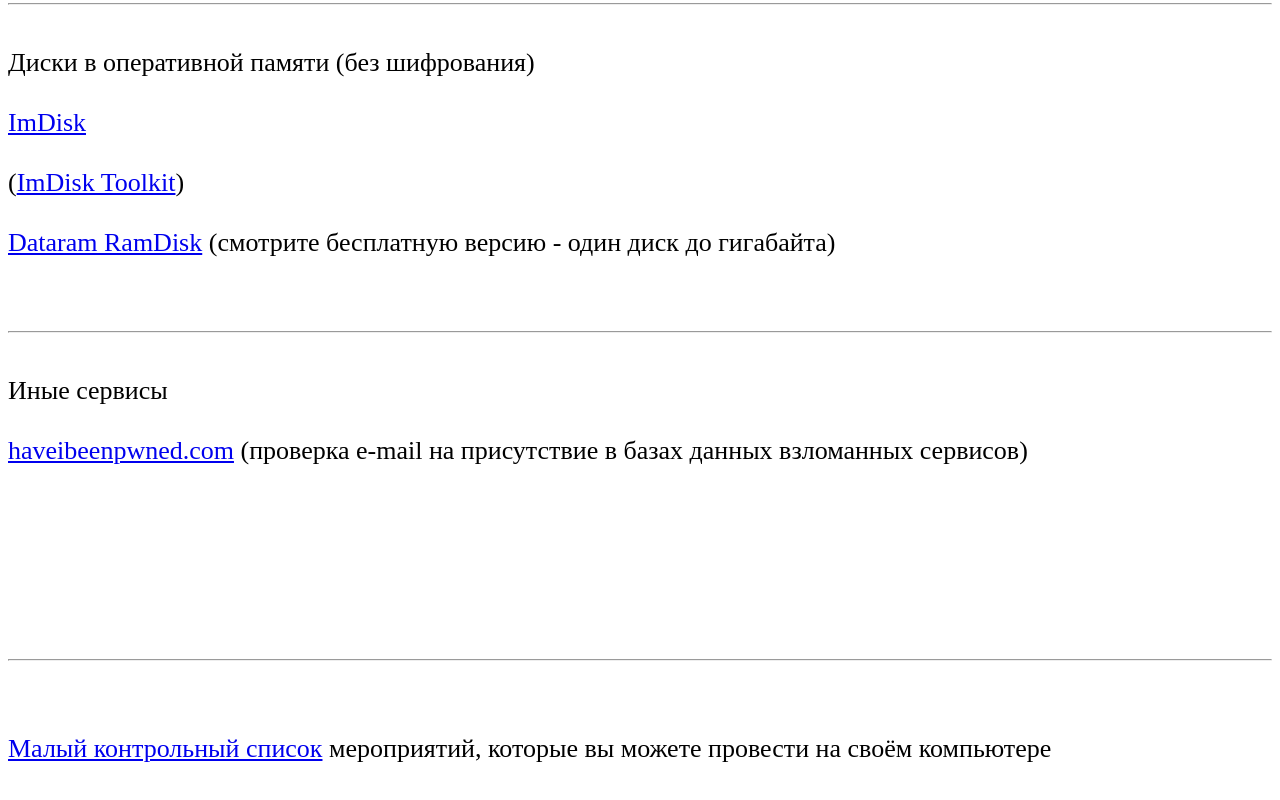
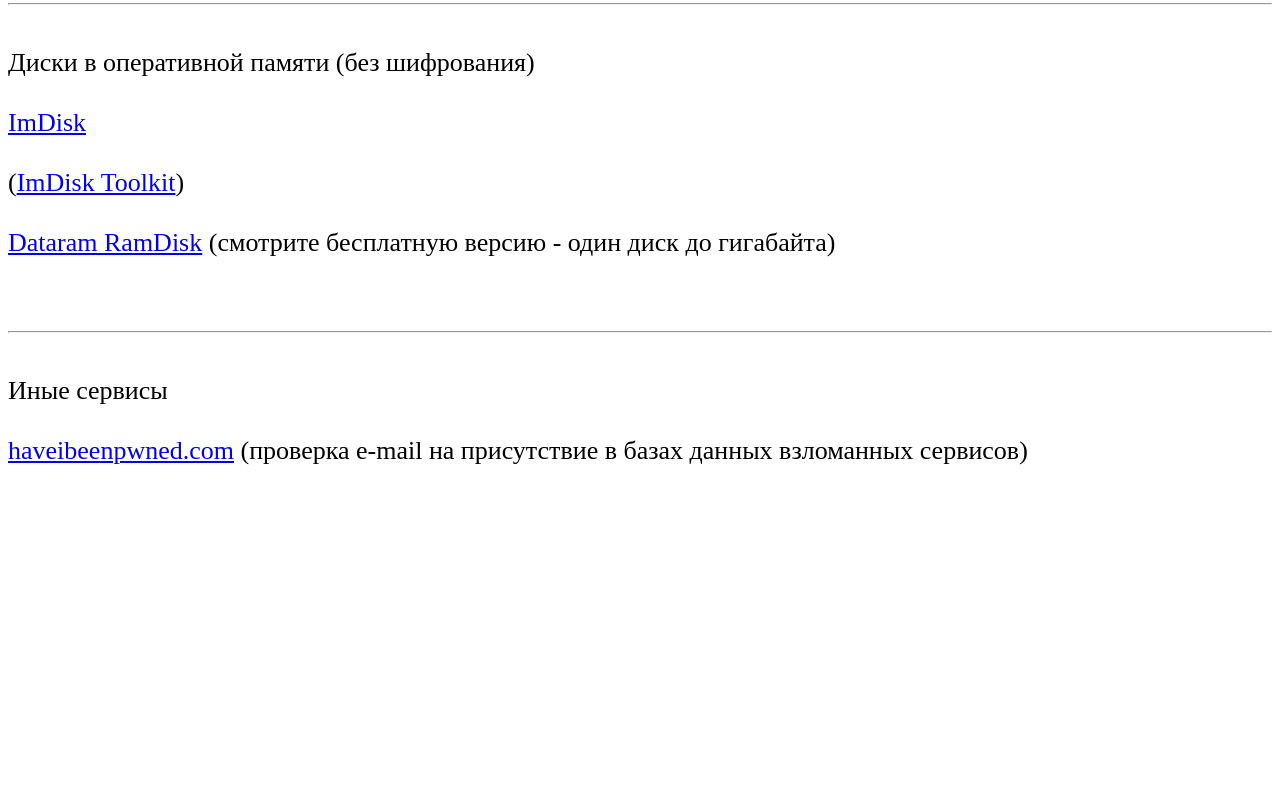
Before and after one commit to consp11/consp11.github.io, a plain HTML site: page services.html in a window 1280 px wide. Shown: the part 1242-2042 px from the top of the page. After the commit the page ends 1866 px from the top, so only its background shows below. Drawn offline with Linux system fonts and the light colour scheme.

Commit message:
Небольшие технические изменения

```diff
--- a/services.html
+++ b/services.html
@@ -51,14 +51,7 @@
 
 <a href=https://haveibeenpwned.com/>haveibeenpwned.com</a> (проверка e-mail на присутствие в базах данных взломанных сервисов)
 
-<!-- a href=https://www.boxcryptor.com/>boxcryptor.com/</a> (шифрование данных в облаке) -->
 <!-- https://ru.hostings.info/hostings/rating/free-hosting -->
-<!-- huac.hostronavt.ru/rtdb.7z -->
-<!-- huac.hostronavt.ru/MainKeys_20191214.7z -->
-
-<hr>
-
-<a href=/list.html>Малый контрольный список</a> мероприятий, которые вы можете провести на своём компьютере
 
 </body>
 </html>
```
